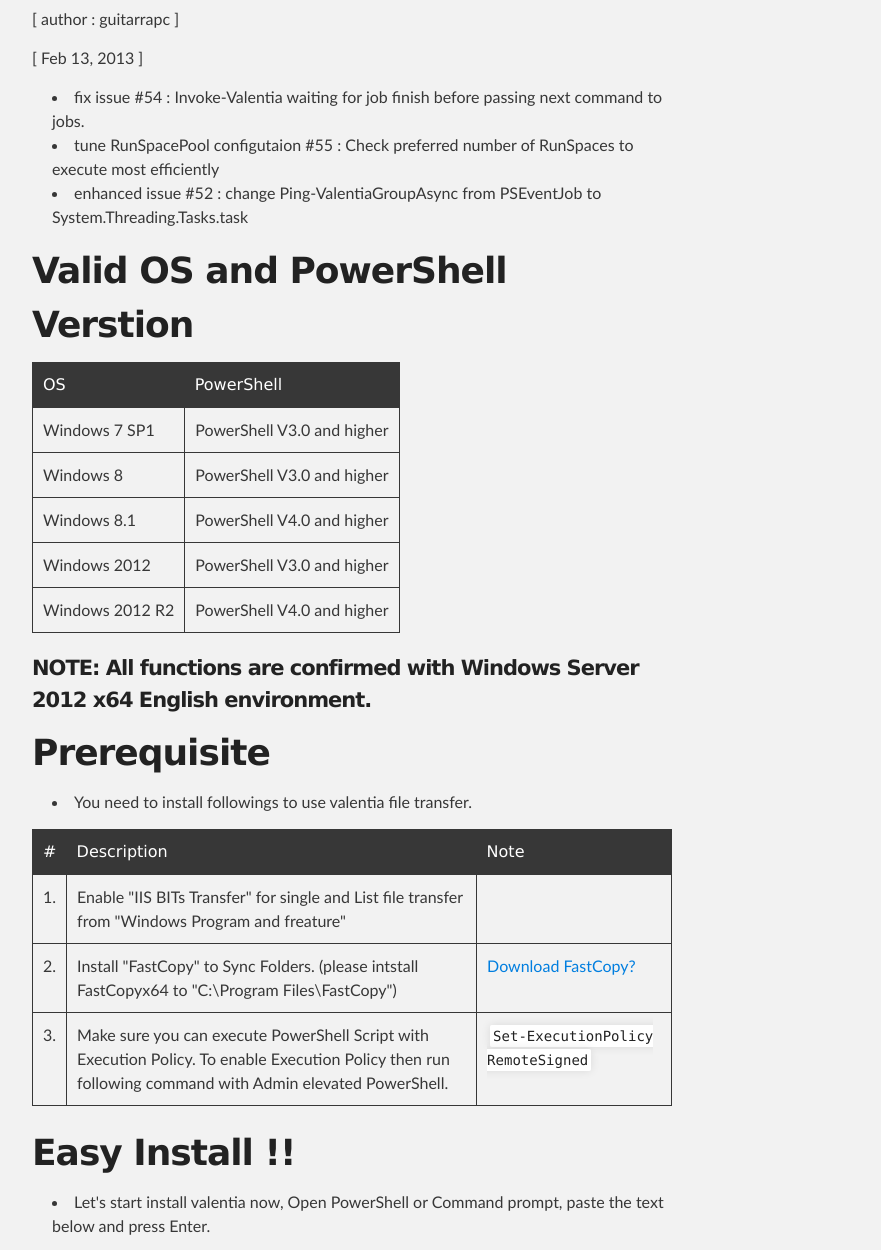
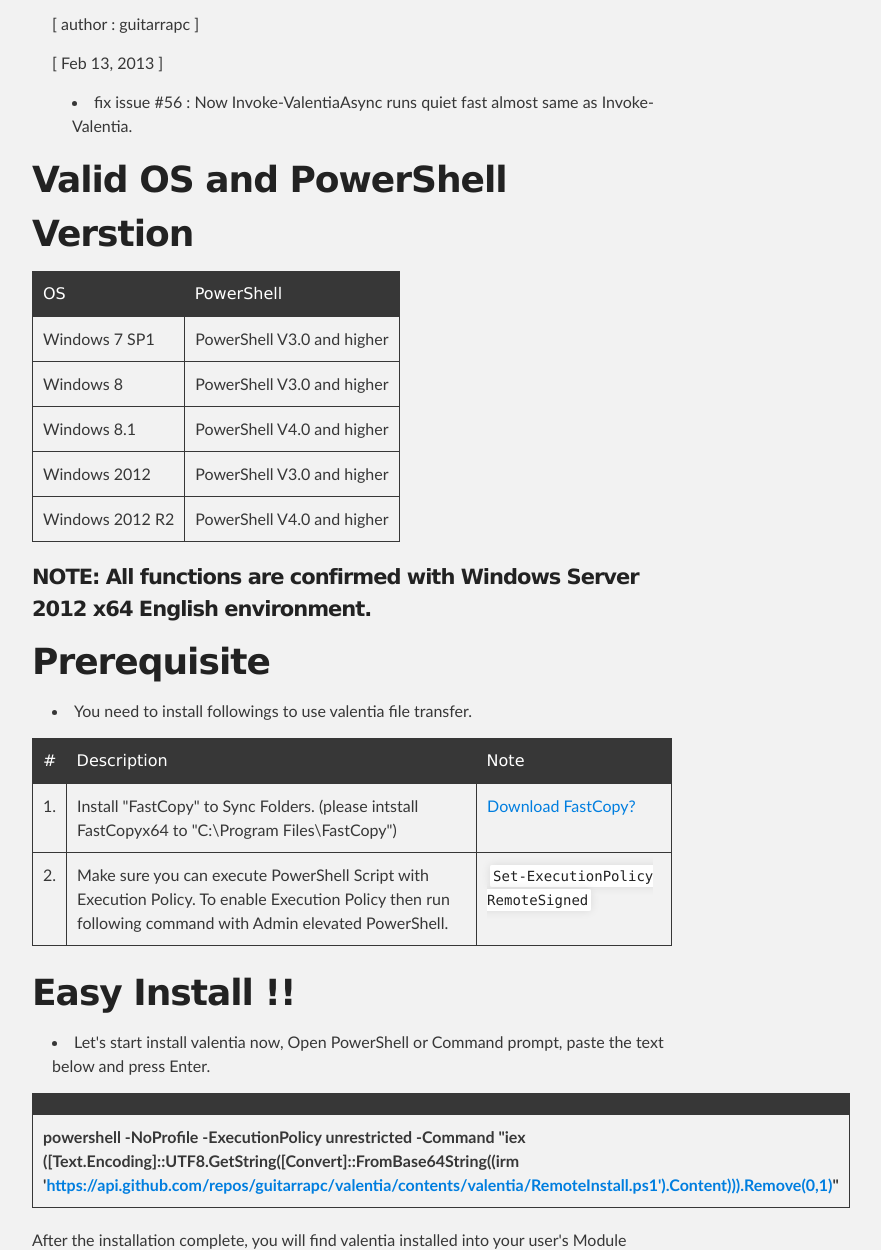
Before and after one commit to guitarrapc/valentia, a plain HTML site: page index.html in a window 1280 px wide. Shown: the part 723-1973 px from the top of the page, without its empty margins (288-1169 px from the left). Drawn offline with Linux system fonts and the light colour scheme.

```diff
--- a/index.html
+++ b/index.html
@@ -45,17 +45,18 @@ This module set will optimize your work for deploy Commands or files to remote s
 <h1>
 <a name="latest-change" class="anchor" href="#latest-change"><span class="octicon octicon-link"></span></a>Latest Change</h1>
 
-<h2>
-<a name="version-035" class="anchor" href="#version-035"><span class="octicon octicon-link"></span></a>Version 0.3.5</h2>
+<ul>
+<li>
+<p>version : 0.3.6</p>
 
 <p>[ author : guitarrapc ]</p>
 
 <p>[ Feb 13, 2013 ]</p>
 
 <ul>
-<li>fix issue #54 : Invoke-Valentia waiting for job finish before passing next command to jobs.</li>
-<li>tune RunSpacePool configutaion #55 : Check preferred number of RunSpaces to execute most efficiently</li>
-<li>enhanced issue #52 : change Ping-ValentiaGroupAsync from PSEventJob to System.Threading.Tasks.task</li>
+<li>fix issue #56 : Now Invoke-ValentiaAsync runs quiet fast almost same as Invoke-Valentia.</li>
+</ul>
+</li>
 </ul><h1>
 <a name="valid-os-and-powershell-verstion" class="anchor" href="#valid-os-and-powershell-verstion"><span class="octicon octicon-link"></span></a>Valid OS and PowerShell Verstion</h1>
 
@@ -103,16 +104,11 @@ This module set will optimize your work for deploy Commands or files to remote s
 <tbody>
 <tr>
 <td>1.</td>
-<td>Enable "IIS BITs Transfer" for single and List file transfer from "Windows Program and freature"</td>
-<td></td>
-</tr>
-<tr>
-<td>2.</td>
 <td>Install "FastCopy" to Sync Folders. (please intstall FastCopyx64 to "C:\Program Files\FastCopy")</td>
 <td><a href="http://ipmsg.org/tools/fastcopy.html">Download FastCopy?</a></td>
 </tr>
 <tr>
-<td>3.</td>
+<td>2.</td>
 <td>Make sure you can execute PowerShell Script with Execution Policy. To enable Execution Policy then run following command with Admin elevated PowerShell.</td>
 <td><code>Set-ExecutionPolicy RemoteSigned</code></td>
 </tr>
@@ -127,7 +123,7 @@ This module set will optimize your work for deploy Commands or files to remote s
 <th></th>
 </tr></thead>
 <tbody><tr>
-<td><strong>powershell -NoProfile -ExecutionPolicy unrestricted -Command 'iex ([Text.Encoding]::UTF8.GetString([Convert]::FromBase64String((irm "<a href="https://api.github.com/repos/guitarrapc/valentia/contents/valentia/RemoteInstall.ps1%22).Content))).Remove(0,1)">https://api.github.com/repos/guitarrapc/valentia/contents/valentia/RemoteInstall.ps1").Content))).Remove(0,1)</a>'</strong></td>
+<td><strong>powershell -NoProfile -ExecutionPolicy unrestricted -Command "iex ([Text.Encoding]::UTF8.GetString([Convert]::FromBase64String((irm '<a href="https://api.github.com/repos/guitarrapc/valentia/contents/valentia/RemoteInstall.ps1').Content))).Remove(0,1)">https://api.github.com/repos/guitarrapc/valentia/contents/valentia/RemoteInstall.ps1').Content))).Remove(0,1)</a>"</strong></td>
 </tr></tbody>
 </table><p>After the installation complete, you will find valentia installed into your user's Module folder.</p>
 
```
Also changed, not shown: params.json (+1 -1 lines).
